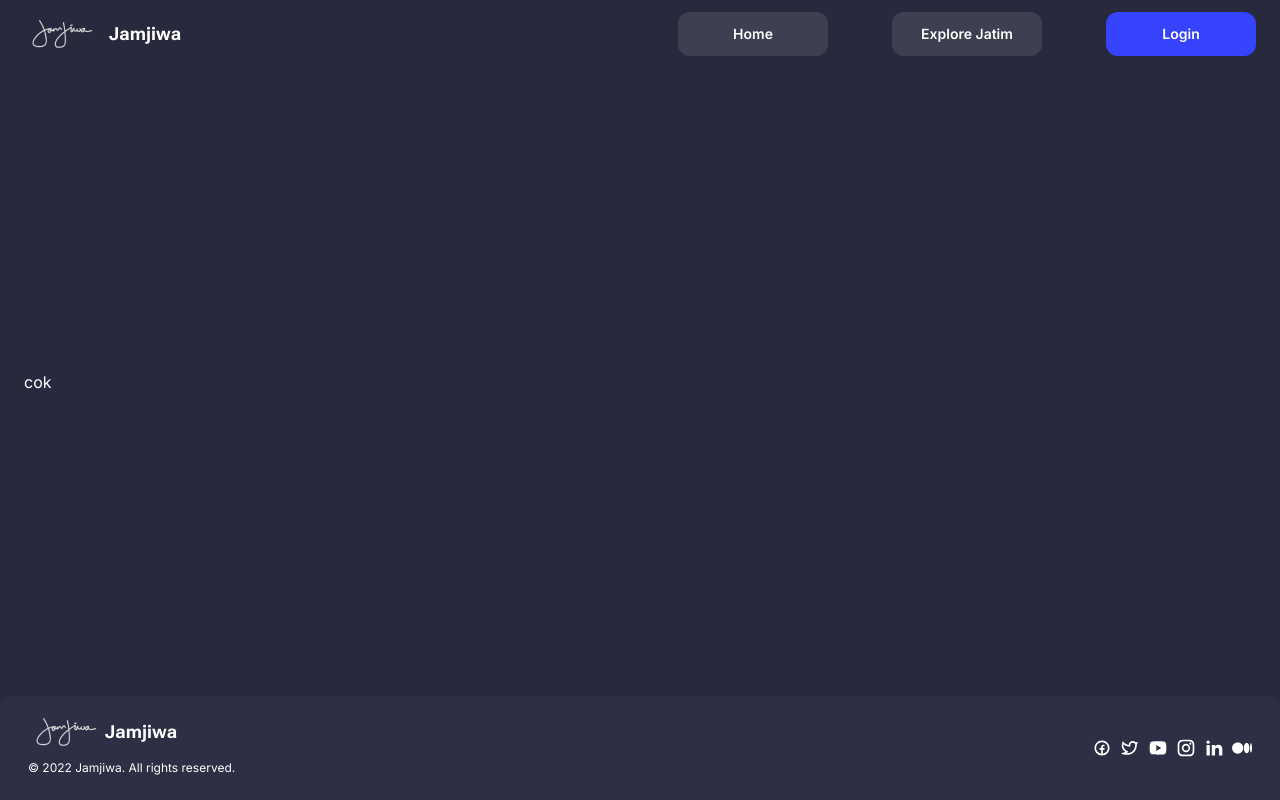
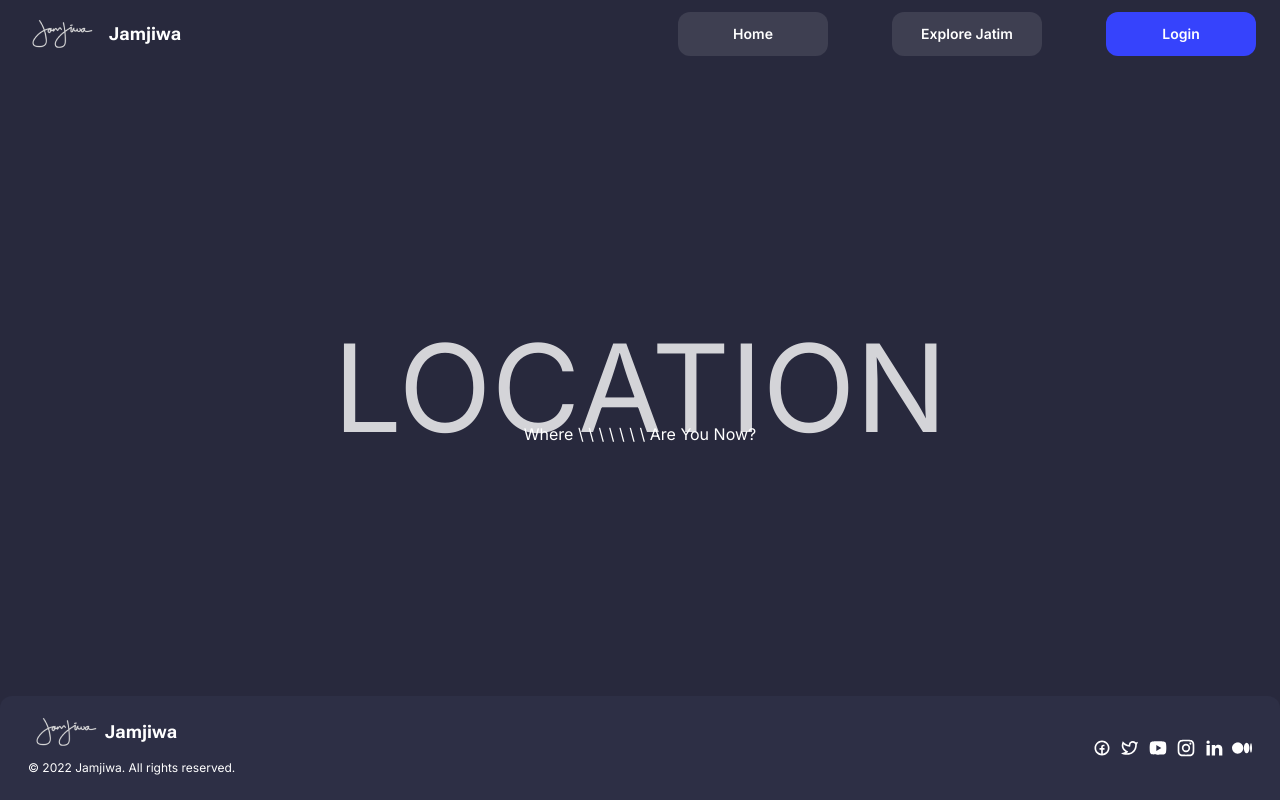
Before and after one commit to albugowy15/jamjiwa, a Next.js app: page / in a window 1280 px wide. Built offline with nearby package versions, Linux system fonts and the light colour scheme.

Commit message:
fix: memperbaiki segalanya

```diff
--- a/package.json
+++ b/package.json
@@ -13,6 +13,7 @@
 		"@types/node": "18.11.9",
 		"@types/react": "18.0.25",
 		"@types/react-dom": "18.0.8",
+		"daisyui": "^2.43.2",
 		"eslint": "8.27.0",
 		"eslint-config-next": "13.0.2",
 		"next": "13.0.2",
@@ -24,7 +25,7 @@
 		"autoprefixer": "^10.4.13",
 		"postcss": "^8.4.18",
 		"prisma": "^4.5.0",
-		"tailwindcss": "^3.2.2",
-		"react-icons": "^4.6.0"
+		"react-icons": "^4.6.0",
+		"tailwindcss": "^3.2.2"
 	}
 }
--- a/src/modules/home/page/MainMapPage.tsx
+++ b/src/modules/home/page/MainMapPage.tsx
@@ -1,7 +1,20 @@
+// /import { Stack } from 'react-native-gesture-handler';
+
 export default function MainMapPage() {
 	return (
-        <div>
-            cok
+        <div className=" content-center self-center text-center">
+            <div className=" stack">
+                <div>
+                    <h2>Where  \ \ \ \ \ \ \                Are You Now?</h2>
+                </div>
+                <div>
+                    <h1 className=" text-9xl">LOCATION</h1>
+                </div>
+
+
+            </div>
+
         </div>
+
     );
 }
--- a/tailwind.config.js
+++ b/tailwind.config.js
@@ -19,5 +19,5 @@ module.exports = {
       }
     },
   },
-  plugins: [],
+  plugins: [require("daisyui")],
 }
```
Also changed, not shown: 1 other file (tests, documents, lock files or other folders).
